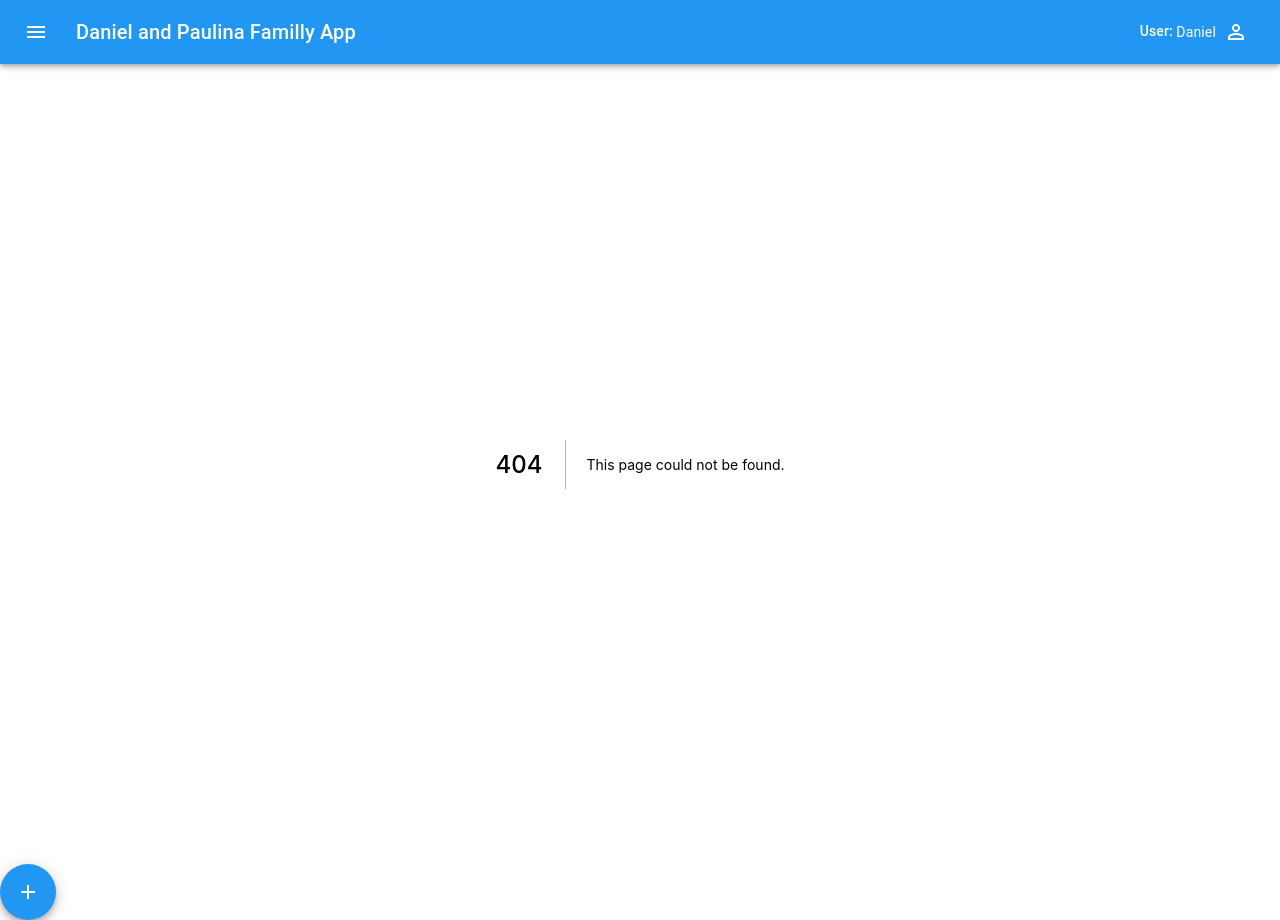
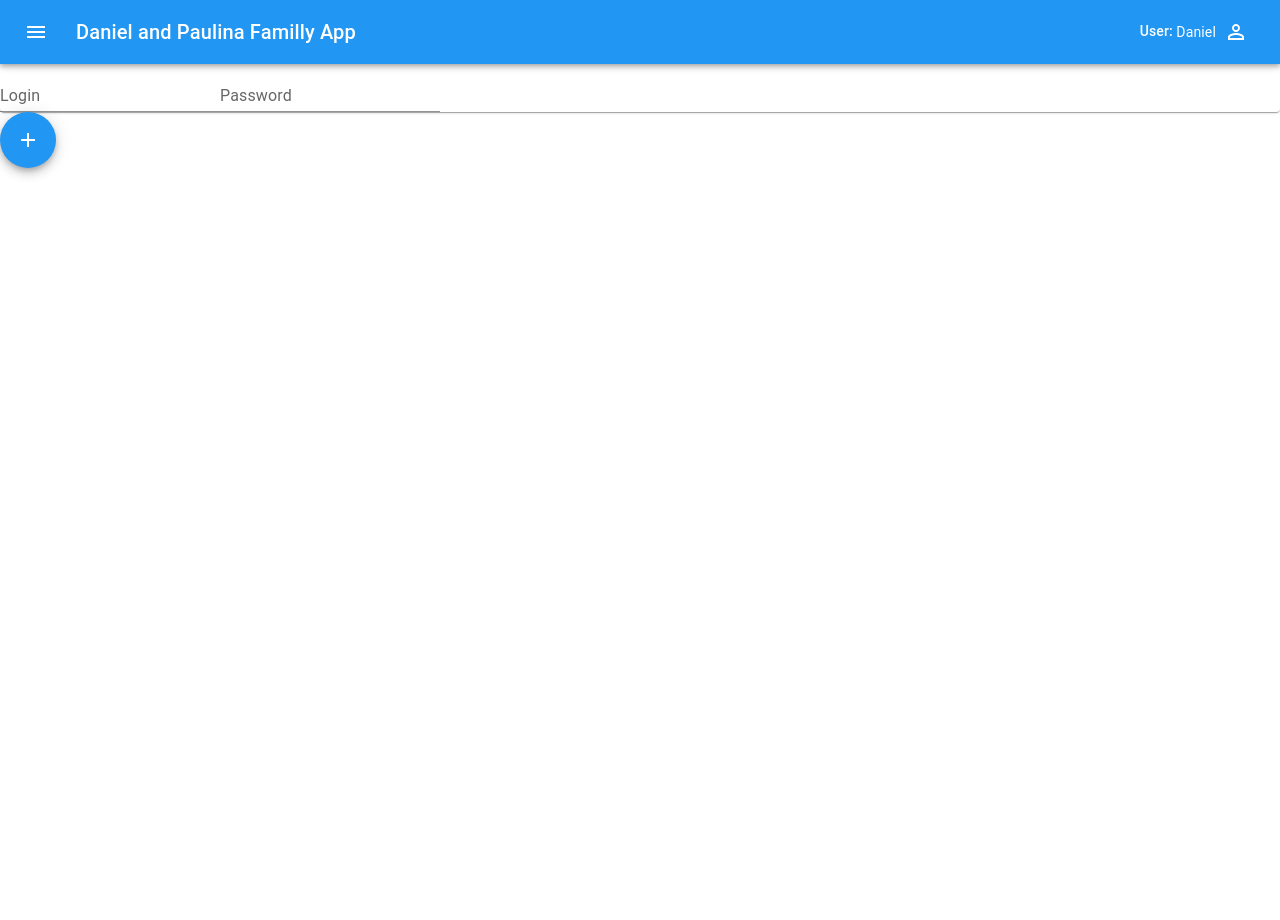
Before and after one commit to dandro32/family-app-fe, a Next.js app: page /login in a window 1280 px wide. Before the commit this address had no page. After the commit the page ends 800 px from the top, so only its background shows below. Built offline with nearby package versions, Linux system fonts and the light colour scheme.

Commit message:
Refactor folder structure, add login component

```diff
--- a/next.config.js
+++ b/next.config.js
@@ -1,6 +1,7 @@
 /** @type {import('next').NextConfig} */
 const nextConfig = {
   reactStrictMode: true,
-}
+  pageExtensions: ["mdx", "md", "jsx", "js", "tsx", "ts"],
+};
 
-module.exports = nextConfig
+module.exports = nextConfig;
--- a/pages/_app.tsx
+++ b/pages/_app.tsx
@@ -2,8 +2,8 @@ import "../styles/globals.css";
 import type { AppProps } from "next/app";
 import { ThemeProvider } from "@mui/material";
 
-import theme from "./src/theme";
-import Layout from "./src/layout";
+import theme from "../src/shared/theme";
+import Layout from "../src/components/layout";
 
 function MyApp({ Component, pageProps }: AppProps) {
   return (
--- /dev/null
+++ b/pages/login/index.tsx
@@ -0,0 +1,13 @@
+import React from "react";
+import { User } from "../../src/models/User";
+import UserForm from "../../src/components/userForm";
+
+const Login = () => {
+  const onSubmit = (credentials: User) => {
+    console.log("handle login", credentials);
+  };
+
+  return <UserForm onSubmit={onSubmit} />;
+};
+
+export default Login;
--- a/pages/src/layout/index.tsx
+++ b/src/components/layout/index.tsx
@@ -4,7 +4,7 @@ import AddIcon from "@mui/icons-material/Add";
 
 import Header from "../header";
 import Menu from "../menu";
-import { useBoolean } from "../shared/utils";
+import { useBoolean } from "../../shared/utils";
 
 interface LayoutProps {
   children: ReactNode;
--- /dev/null
+++ b/src/components/userForm/index.tsx
@@ -0,0 +1,47 @@
+import React, { useState, FC, ChangeEvent } from "react";
+import { Paper, TextField, Button } from "@mui/material";
+import { User } from "../../models/User";
+
+interface UserFormProps {
+  onSubmit: (credentials: User) => void;
+}
+
+const UserForm: FC<UserFormProps> = ({ onSubmit }) => {
+  const [loginData, setLoginData] = useState({
+    login: "",
+    password: "",
+  });
+
+  const handleChange = (e: ChangeEvent<HTMLInputElement>) => {
+    setLoginData((prevState) => ({
+      ...prevState,
+      [e.target.id]: e.target.value,
+    }));
+  };
+
+  const handleSubmit = () => {
+    onSubmit(loginData);
+  };
+
+  return (
+    <Paper>
+      <TextField
+        id="login"
+        label="Login"
+        variant="standard"
+        onChange={handleChange}
+      />
+      <TextField
+        id="password"
+        label="Password"
+        type="password"
+        variant="standard"
+        autoComplete="current-password"
+        onChange={handleChange}
+      />
+      <Button onClick={handleSubmit}></Button>
+    </Paper>
+  );
+};
+
+export default UserForm;
--- /dev/null
+++ b/src/models/User.ts
@@ -0,0 +1,4 @@
+export interface User {
+  login: string;
+  password: string;
+}
```
Also changed, not shown: pages/index.tsx (+2 -56 lines), src/components/header/index.tsx (renamed from pages/src/header/index.tsx), src/components/menu/index.tsx (renamed from pages/src/menu/index.tsx), src/shared/theme.ts (renamed from pages/src/theme.ts), src/shared/utils.ts (renamed from pages/src/shared/utils.ts).
